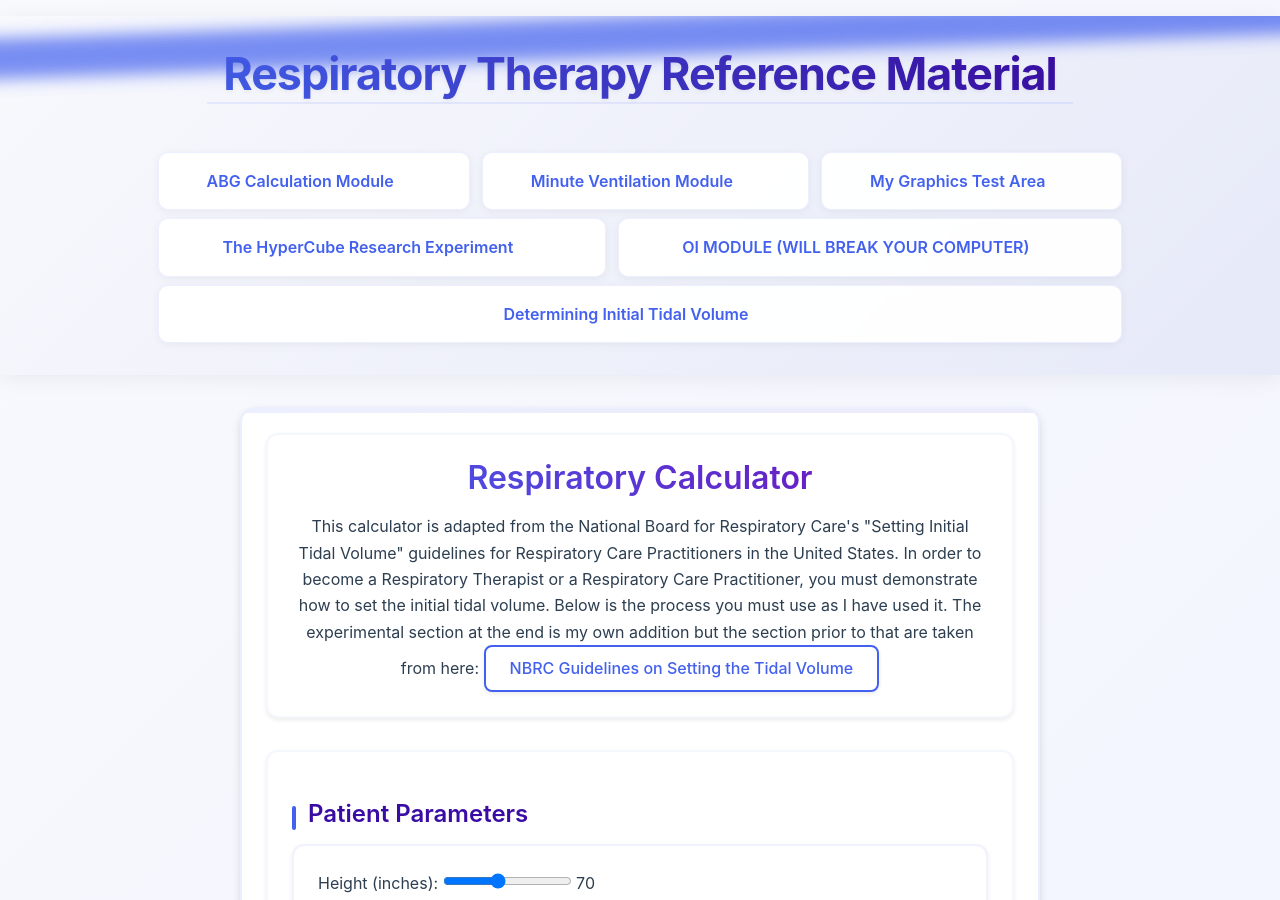
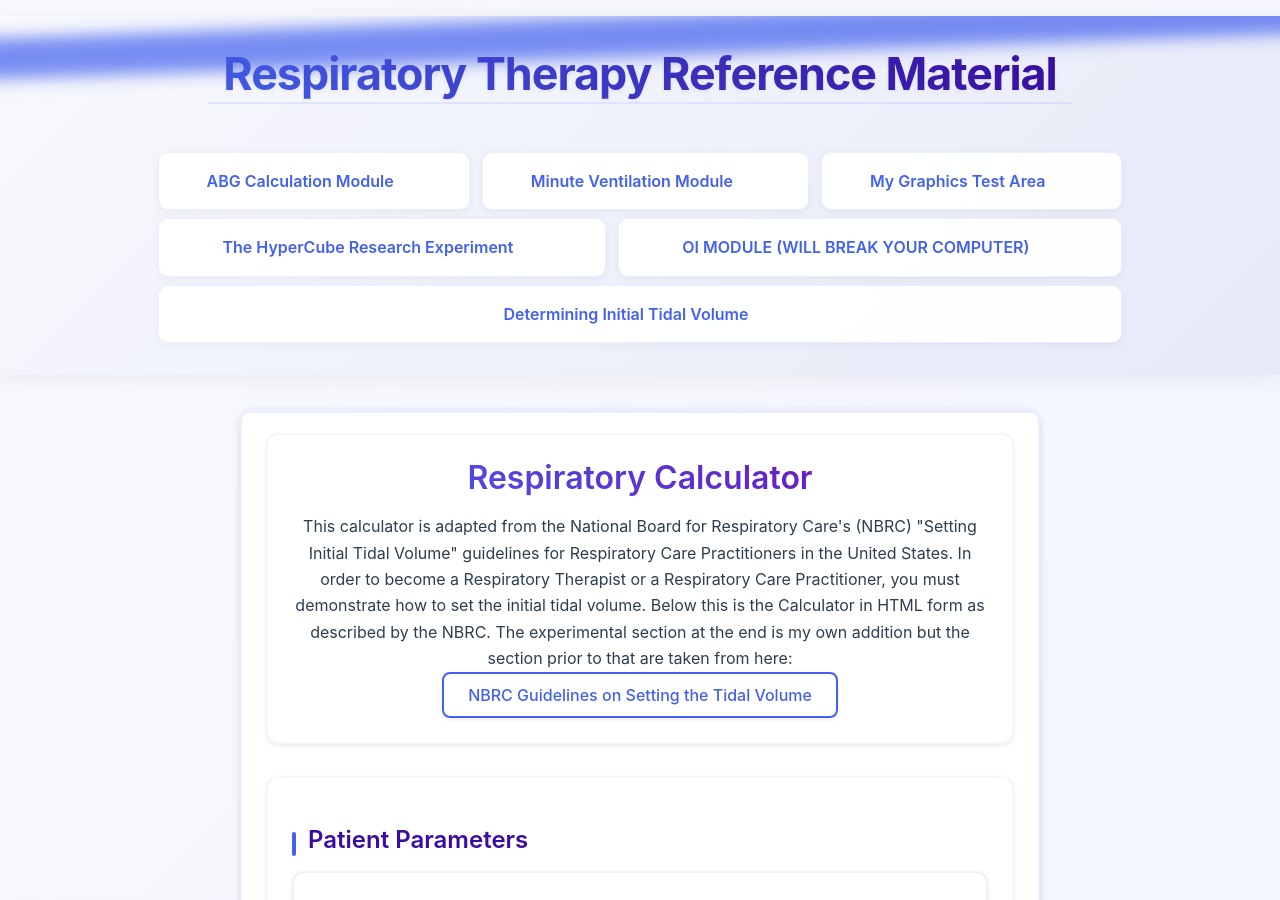
Before and after one commit to ZBZFirst/info, a Jekyll site: the page built from quiz3/VTCalculator.md, in a window 1280 px wide and 900 px high. Built offline with Jekyll 4.4.1, drawn with Linux system fonts in a browser that asks for light colours; some of the changed text lies outside the part shown.

Commit message:
Update VTCalculator.md

```diff
--- a/quiz3/VTCalculator.md
+++ b/quiz3/VTCalculator.md
@@ -6,7 +6,7 @@
 <div class="container">
   <div class="intro">
     <h1>Respiratory Calculator</h1>
-    <p>This calculator is adapted from the National Board for Respiratory Care's "Setting Initial Tidal Volume" guidelines for Respiratory Care Practitioners in the United States. In order to become a Respiratory Therapist or a Respiratory Care Practitioner, you must demonstrate how to set the initial tidal volume. Below is the process you must use as I have used it. The experimental section at the end is my own addition but the section prior to that are taken from here: <a href="https://www.nbrc.org/wp-content/uploads/2017/07/Setting-the-Tidal-Volume.pdf" class="btn btn-outline">NBRC Guidelines on Setting the Tidal Volume</a></p>
+    <p>This calculator is adapted from the National Board for Respiratory Care's (NBRC) "Setting Initial Tidal Volume" guidelines for Respiratory Care Practitioners in the United States. In order to become a Respiratory Therapist or a Respiratory Care Practitioner, you must demonstrate how to set the initial tidal volume. Below this is the Calculator in HTML form as described by the NBRC. The experimental section at the end is my own addition but the section prior to that are taken from here: <a href="https://www.nbrc.org/wp-content/uploads/2017/07/Setting-the-Tidal-Volume.pdf" class="btn btn-outline">NBRC Guidelines on Setting the Tidal Volume</a></p>
   </div>
 
   <div class="section">
@@ -70,6 +70,9 @@
 
     <div class="card">
       <h3>Experimental Minute Ventilation</h3>
+      <p>Respiratory Rate for Adults can be defined as normal when between 12 to 20 breaths per minute. If this constraint is used, then applying the low normal respiratory rate to the lower range of tidal volume can give an absolute normal range based on normal parameters.</p>
+      <p><strong>An exmaple is provided...</strong></p>
+
       <div class="formula-box">
         <p><strong>VE = VT × RR</strong></p>
         <div id="ventilation-steps">
```
